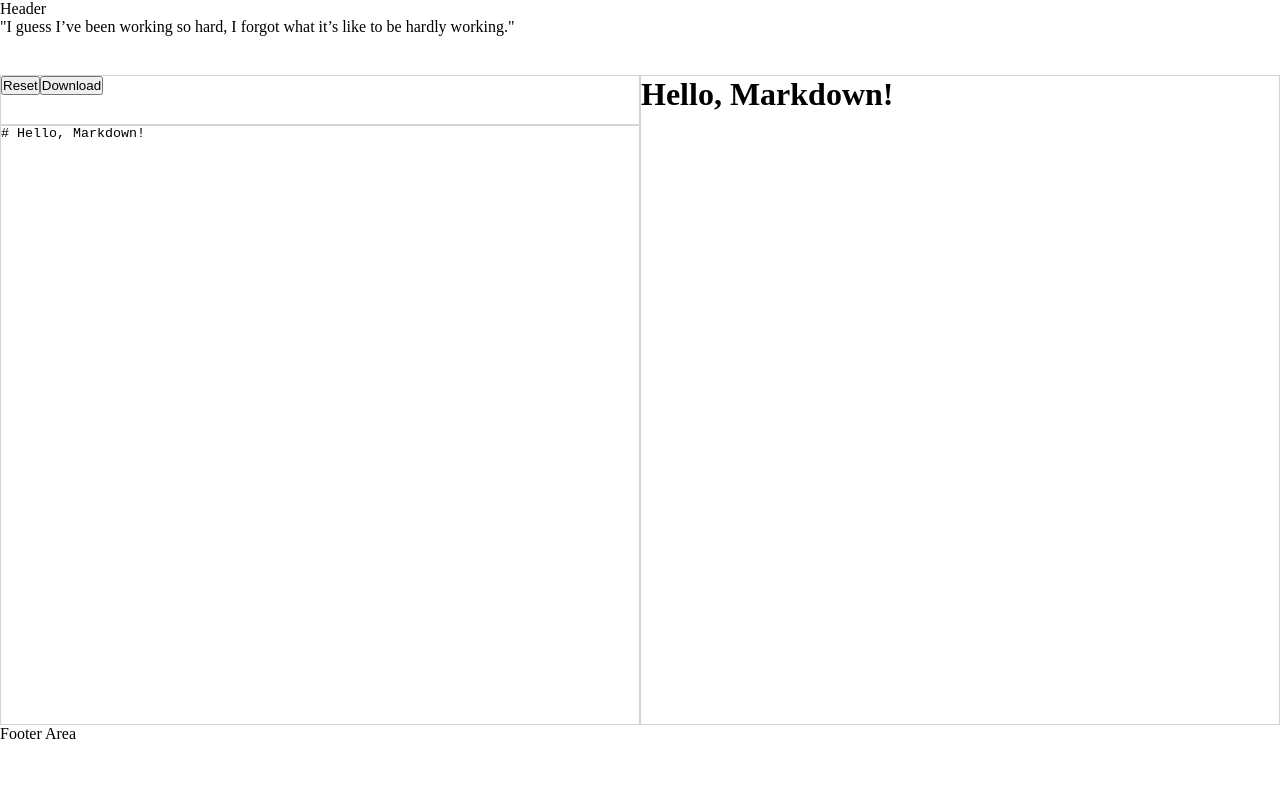
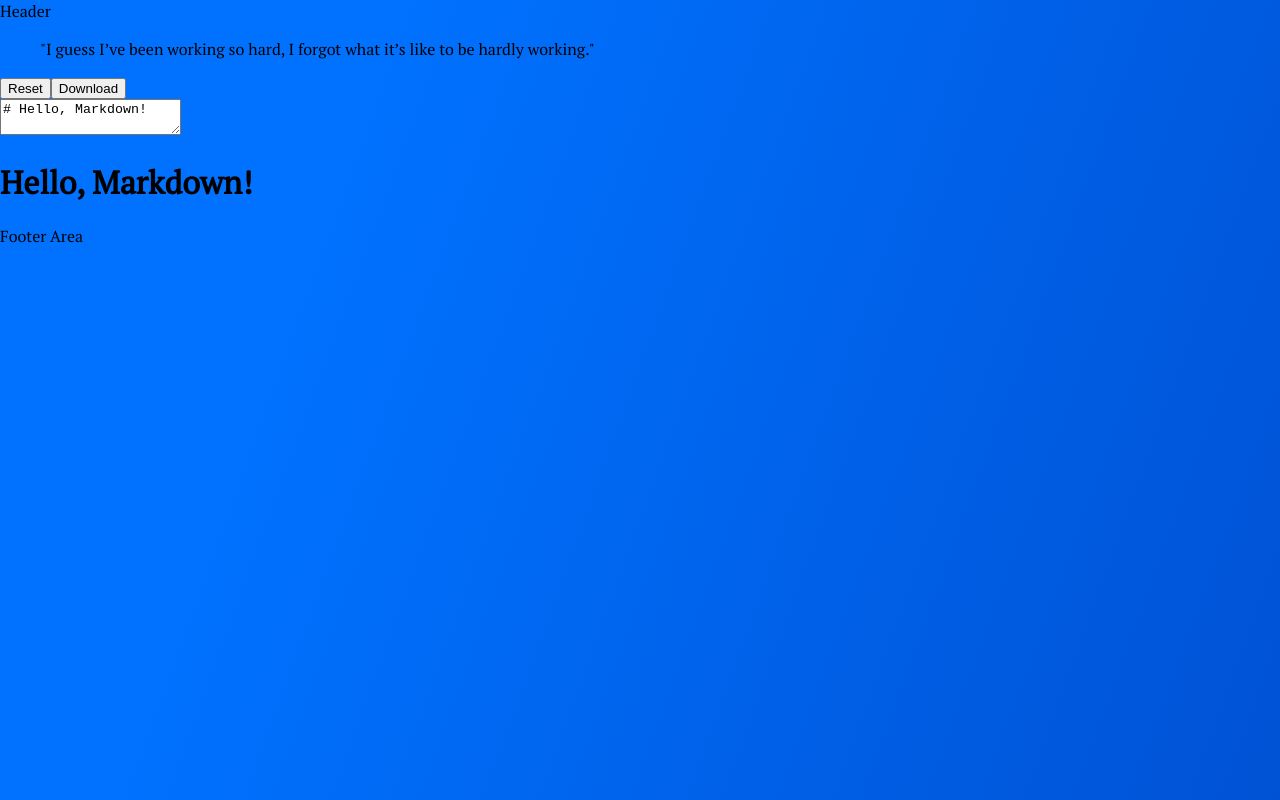
Before and after one commit to justinjunodev/MifflinMarkdown, a React (Create React App) app: page / in a window 1280 px wide. Built offline with nearby package versions, Linux system fonts and the light colour scheme.

Commit message:
remove temp styles, add base fonts, and colors

```diff
--- a/package.json
+++ b/package.json
@@ -6,6 +6,7 @@
     "babel-plugin-styled-components": "^1.10.7",
     "react": "^16.13.1",
     "react-dom": "^16.13.1",
+    "react-helmet": "^6.1.0",
     "react-markdown": "^4.3.1",
     "react-scripts": "3.4.1",
     "styled-components": "^5.1.1"
--- a/src/App.js
+++ b/src/App.js
@@ -1,4 +1,5 @@
 import React from "react"
+import Helmet from "react-helmet"
 import GlobalStyle from "./globalStyles"
 
 import Header from "./components/Header"
@@ -8,6 +9,12 @@ import Footer from "./components/Footer"
 function App() {
   return (
     <>
+      <Helmet>
+        <link
+          href="https://fonts.googleapis.com/css2?family=PT+Sans:ital,wght@0,400;0,700;1,400&family=PT+Serif:ital@0;1&display=swap"
+          rel="stylesheet"
+        />
+      </Helmet>
       <GlobalStyle />
       <Header />
       <Main />
--- a/src/globalStyles.js
+++ b/src/globalStyles.js
@@ -1,38 +1,34 @@
 import { createGlobalStyle } from "styled-components"
 
 const GlobalStyle = createGlobalStyle`
-* {
-  box-sizing: border-box;
-  margin: 0;
-  padding: 0;
+:root {
+  --dark: #172B4D;
+  --mid: #EBECF0;
+  --light: #FAFBFC;
+  --blue: #0072FF;
+  --blueAlt: #0052D4;
+  --warn: #FFAB00;
+  --error: #FF5630;
+  --sans: 'PT Sans', sans-serif;
+  --serif: 'PT Serif', serif;
 }
 
-header,
-footer {
-  height: 75px;
+*, *:before, *:after {
+  box-sizing: inherit;
 }
 
-main {
-  display: grid;
-  grid-template-columns: repeat(2, 1fr);
-  height: calc(100vh - 150px);
+html {
+  box-sizing: border-box;
 }
 
-.editor {
-  border: 1px solid lightgray;
-  outline: none;
-  width: 100%;
-  height: calc(100% - 50px);
-  resize: none;
-}
-
-.options {
-  height: 50px;
-  border: 1px solid lightgray;
-}
-
-.preview {
-  border: 1px solid lightgray;
+body {
+  height: 100vh;
+  padding: 0;
+  margin: 0;
+  font-size: 16px;
+  font-family: var(--serif);
+  background-color: var(--blue);
+  background-image: linear-gradient(110deg, var(--blue) 25%, var(--blueAlt) 100%);
 }
 `
 
```
Also changed, not shown: 1 other file (tests, documents, lock files or other folders).
